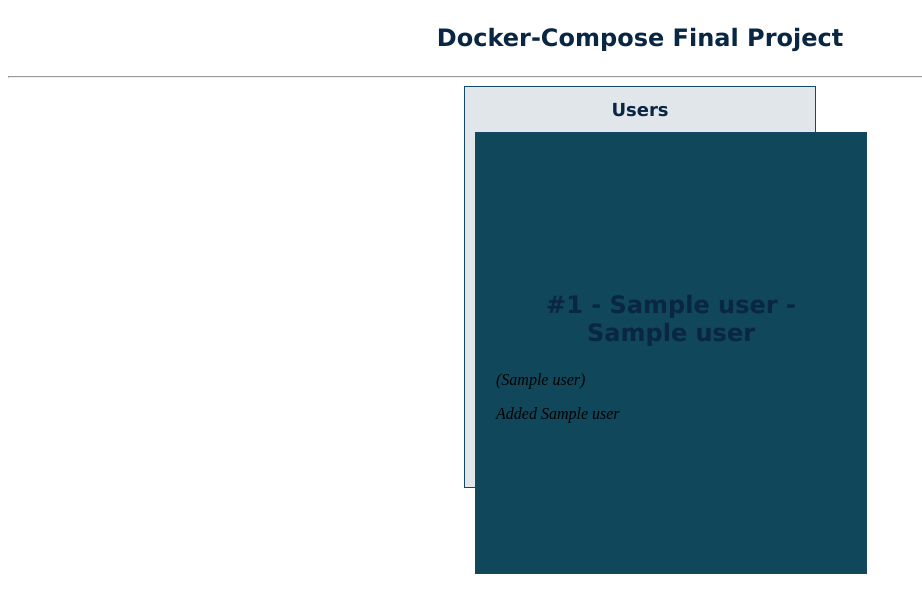
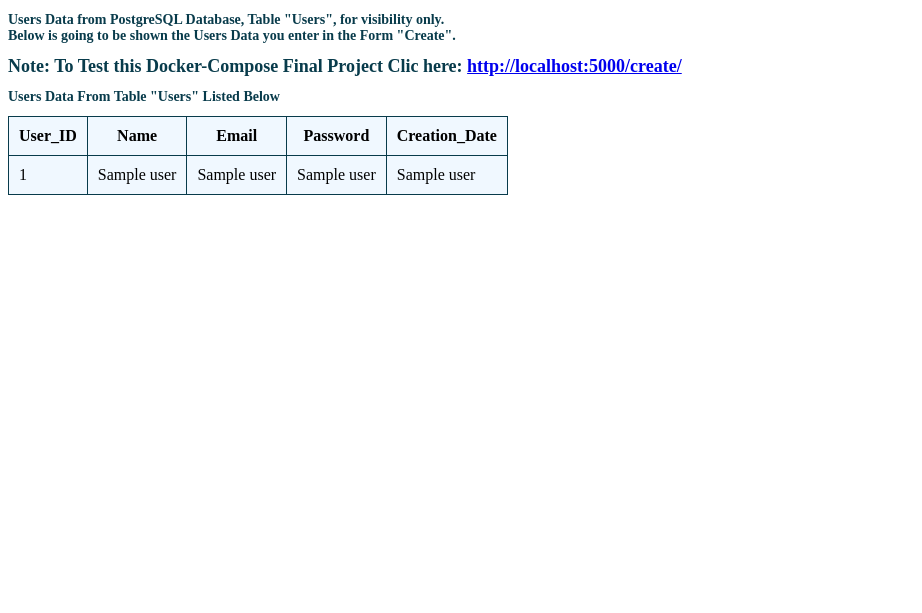
Before and after one commit to IsraelAlonzoMoran/dockerfinalproject, a Flask app: page / in a window 1280 px wide. Shown: the top 613 px of the page, without its empty margins (0-922 px from the left). Run offline with Flask 2, Linux system fonts and the light colour scheme; a database or web service that is not in the repository returns one stand-in record (values such as "Sample title"); some libraries are stand-ins or nearby versions.

Commit message:
Test and Guide Update

```diff
--- a/app.py
+++ b/app.py
@@ -51,11 +51,11 @@ def counter():
     counters = userstotal
     sql = counters[0]
     res.append(sql[0])
-    #here goes redis
-    cache = redis.Redis(host='redis', port=6379)
+    # here goes redis
+    cache = redis.StrictRedis(host='redis', port=6379, decode_responses=True)
     try:
-        res.append(cache.get('counter'))
-        #res.append(cache.get('counter').decode('utf-8'))
+        res.append(cache.get('counter') or "0")
+        # res.append(cache.get('counter').decode('utf-8'))
     except redis.exceptions.ConnectionError as exc:
         if retries == 0:
             raise exc
@@ -78,10 +78,12 @@ def postSql():
     cur.close()
     conn.close()
 
+
 def postCache():
     cache = redis.Redis(host='redis', port=6379)
     res = cache.incr("counter")
     return res
+
 
 @app.route('/create/', methods=('GET', 'POST'))
 def create():
--- a/templates/create.html
+++ b/templates/create.html
@@ -31,9 +31,9 @@
     </p>
 </form>
 <p>
-    <label > Items stored in PostgreSQL: {{sql}}</label>
+    <label> Items stored in PostgreSQL: {{sql}}</label>
     <br>
-    <label > Items stored in Cache: {{cache}}</label>
+    <label> Items stored in Cache: {{cache}}</label>
 </p>
 
 {% endblock %}
--- a/templates/index.html
+++ b/templates/index.html
@@ -1,13 +1,80 @@
-{% extends 'base.html' %}
+<!DOCTYPE html>
+<html lang="es">
 
-{% block content %}
-    <h1>{% block title %} Users {% endblock %}</h1>
-    {% for user in users %}
-        <div class='user'>
-            <h3>#{{ user[0] }} - {{ user[1] }} - {{ user[2] }}</h3>
-            <i><p>({{ user[3] }})</p></i>
-            <i><p>Added {{ user[4] }}</p></i>
-        </div>
-    {% endfor %}
+<head>
+    <meta charset="UTF-8" />
+    <title>Table for Users Data</title>
+    <meta name="viewport" content="width=device-width, initial-scale=1" />
+    <style>
+        h1 {
+            font-size: 18px;
+            color: #083b4b;
+        }
 
-{% endblock %}
+        h2 {
+            font-size: 14px;
+            color: #083b4b;
+        }
+
+        table {
+            padding: 10px;
+            border: 1px solid #083b4b;
+            border-collapse: collapse;
+            background-color: aliceblue;
+        }
+
+        th,
+        td {
+            padding: 10px;
+            border: 1px solid #083b4b;
+            border-collapse: collapse;
+        }
+    </style>
+</head>
+
+<body>
+
+
+    {% block title %}
+    <h2>
+        Users Data from PostgreSQL Database, Table "Users", for visibility only.
+        <br>
+        Below is going to be shown the Users Data you enter in the Form "Create".
+    </h2>
+    <h1>
+        Note: To Test this Docker-Compose Final Project Clic here: <A
+            HREF="http://localhost:5000/create/">http://localhost:5000/create/</A>
+    </h1>
+    {% endblock %}
+
+
+    <header>
+        <main>
+            <h2>Users Data From Table "Users" Listed Below</h2>
+            <table>
+                <thead>
+                    <tr>
+                        <th>User_ID</th>
+                        <th>Name</th>
+                        <th>Email</th>
+                        <th>Password</th>
+                        <th>Creation_Date</th>
+                    </tr>
+                </thead>
+                {% for user in users %}
+                <tbody>
+                    <tr>
+                        <td>{{ user[0] }}</td>
+                        <td>{{ user[1] }}</td>
+                        <td>{{ user[2] }}</td>
+                        <td>{{ user[3] }}</td>
+                        <td>{{ user[4] }}</td>
+                    </tr>
+                </tbody>
+                {% endfor %}
+            </table>
+        </main>
+    </header>
+</body>
+
+</html>
```
Also changed, not shown: templates/base.html (+5 -3 lines), README.md.
